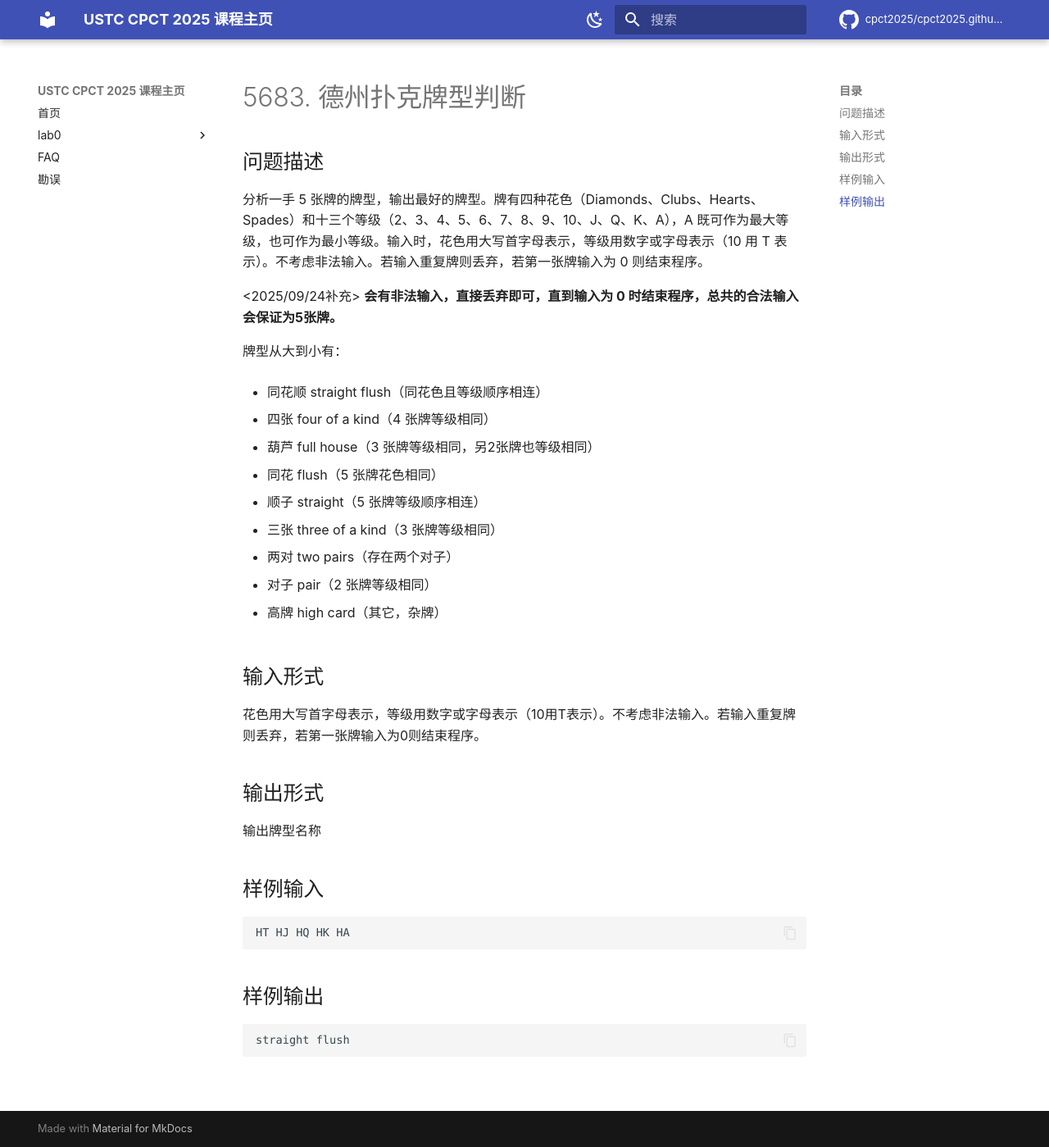
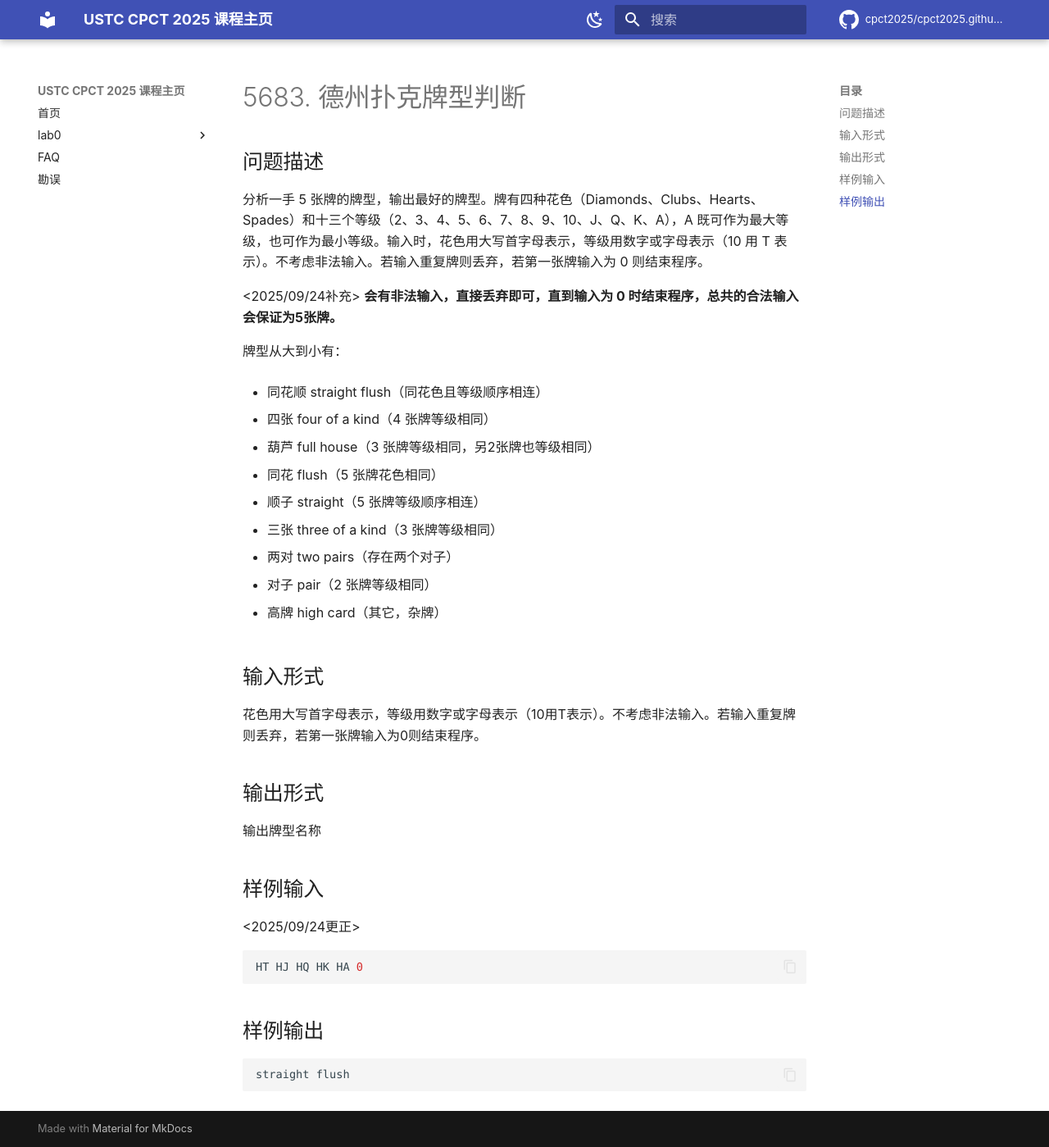
Before and after one commit to cpct2025/cpct2025.github.io, an MkDocs documentation site: the page built from docs/errata/5683.md, in a window 1280 px wide and 1399 px high. Shown: the whole window at 82% size. Built offline with MkDocs 1.6.1 and Material for MkDocs 9.7.7, drawn with Linux system fonts in a browser that asks for light colours; comment, search, counter and statistics services are not loaded.

Commit message:
修改：     docs/errata/5683.md

````diff
--- a/docs/errata/5683.md
+++ b/docs/errata/5683.md
@@ -37,8 +37,10 @@
 
 ## 样例输入
 
+<2025/09/24更正>
+
 ```c
-HT HJ HQ HK HA
+HT HJ HQ HK HA 0
 ```
 
 ## 样例输出
````
